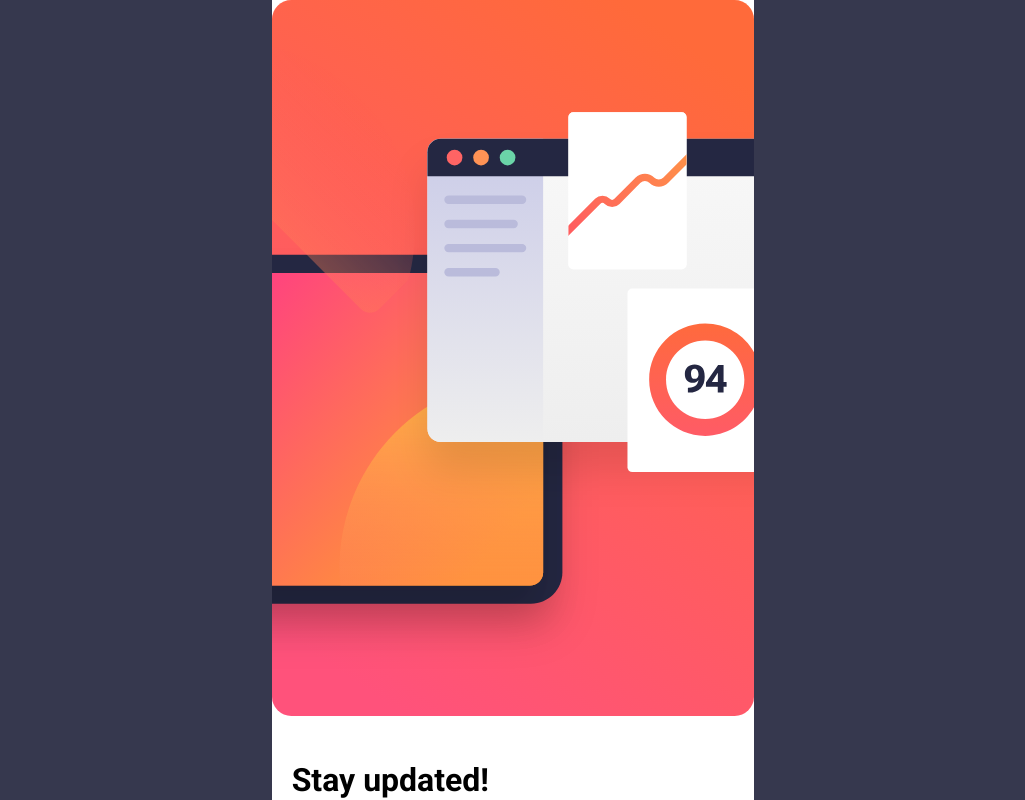
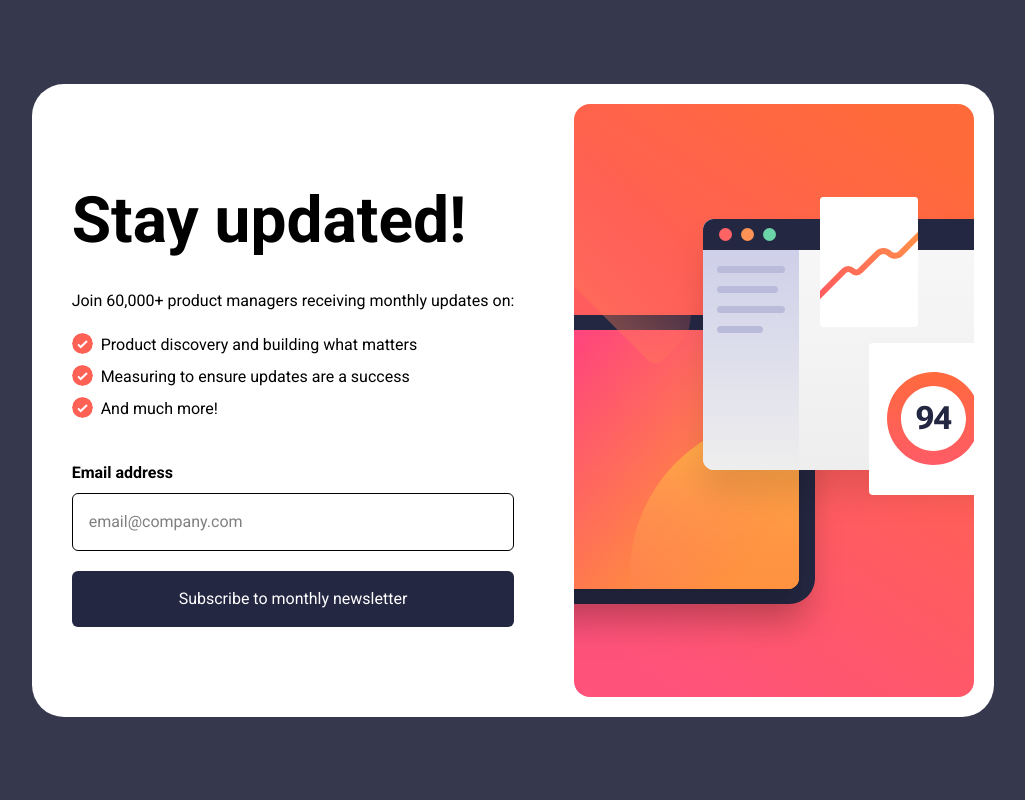
Before and after one commit to 7savv7/frontendmentor, a React (Vite) app in the folder junior/newsletter-sign-up-with-success-message/: page / in a window 1280 px wide. Shown: the top 800 px of the page, without its empty margins (127-1152 px from the left). Built offline with nearby package versions, Linux system fonts and the light colour scheme.

Commit message:
[newsletter-sign-up-with-success-message]: Make the card responsive

```diff
--- a/junior/newsletter-sign-up-with-success-message/src/App.tsx
+++ b/junior/newsletter-sign-up-with-success-message/src/App.tsx
@@ -1,9 +1,12 @@
 function App() {
   return (
     <div className="min-h-svh flex justify-center items-center bg-blue-700 lg:min-h-screen">
-      <div className="bg-white min-h-svh w-full lg:min-h-fit flex flex-col-reverse justify-end lg:w-fit">
-        <div className="p-5 py-10 flex flex-col justify-between flex-1 gap-5">
-          <h1 className="text-[2em] font-bold">Stay updated!</h1>
+      <div
+        className="bg-white min-h-svh w-full lg:min-h-fit flex flex-col-reverse justify-end
+        lg:w-fit lg:flex-row lg:rounded-4xl lg:p-5 lg:gap-10 lg:justify-normal"
+      >
+        <div className="p-5 py-10 flex flex-col justify-between flex-1 gap-5 lg:justify-center">
+          <h1 className="text-[2em] font-bold lg:text-[4em]">Stay updated!</h1>
 
           <div>
             <p>Join 60,000+ product managers receiving monthly updates on:</p>
@@ -15,19 +18,29 @@ function App() {
                 "And much more!",
               ].map((i) => (
                 <li key={i} className="flex items-start gap-2">
-                  <img className="rounded-full" src="images/icon-list.svg" alt="icon-list" />
+                  <img
+                    className="rounded-full"
+                    src="images/icon-list.svg"
+                    alt="icon-list"
+                  />
                   <p>{i}</p>
                 </li>
               ))}
             </ul>
           </div>
 
-          <div className="flex flex-col w-full">
+          <div className="flex flex-col w-full lg:mt-5">
             <p className="font-bold">Email address</p>
 
-            <input type="text" className="border rounded-md p-4 mt-2 outline-none" placeholder="email@company.com " />
+            <input
+              type="text"
+              className="border rounded-md p-4 mt-2 outline-none"
+              placeholder="email@company.com "
+            />
 
-            <button className="rounded-md p-4 bg-blue-800 text-white mt-5">Subscribe to monthly newsletter</button>
+            <button className="rounded-md p-4 bg-blue-800 text-white mt-5">
+              Subscribe to monthly newsletter
+            </button>
           </div>
         </div>
 
```
